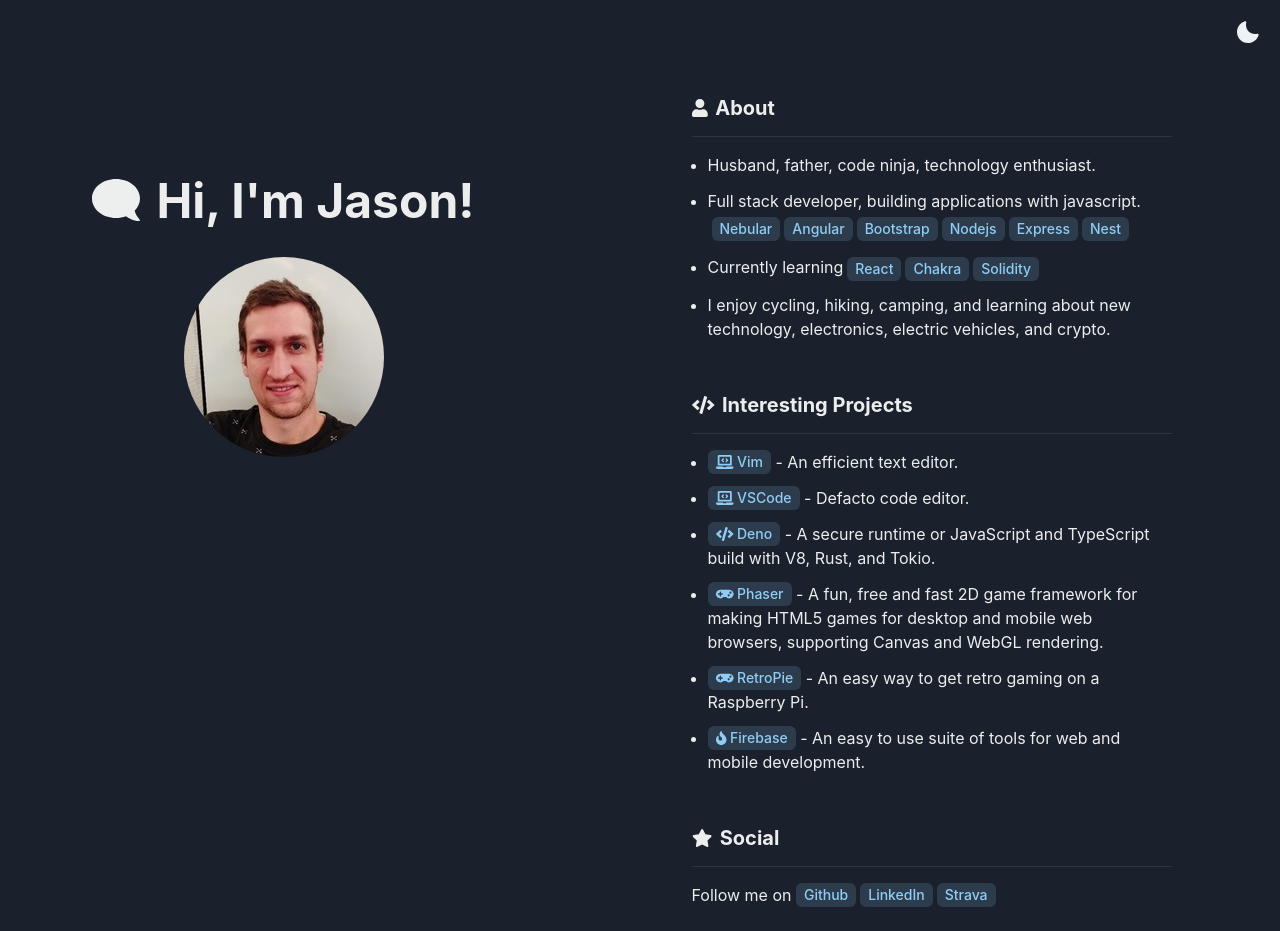
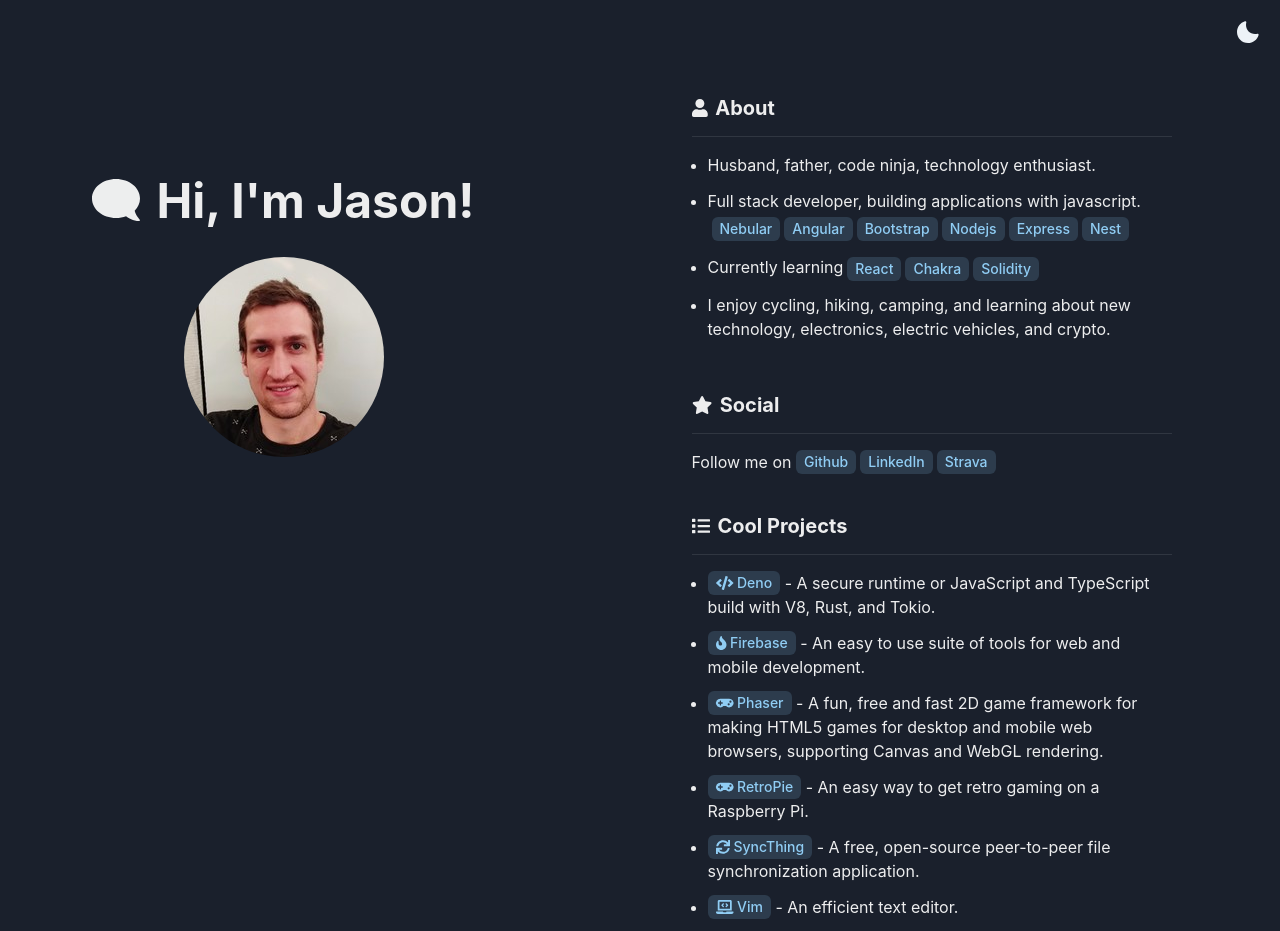
Before and after one commit to jrasm91/jrasm.com, a React (Create React App) app: page / in a window 1280 px wide. Shown: the top 931 px of the page. Built offline with nearby package versions, Linux system fonts and the light colour scheme.

Commit message:
feat: update projects

```diff
--- a/src/components/ProjectsCard.tsx
+++ b/src/components/ProjectsCard.tsx
@@ -1,17 +1,21 @@
 import { Divider, Heading, ListItem, Tag, TagLabel, UnorderedList } from '@chakra-ui/react';
-import { faCode, faFire, faGamepad, faLaptopCode } from '@fortawesome/free-solid-svg-icons';
+import { faCode, faFire, faGamepad, faLaptopCode, faList, faSync } from '@fortawesome/free-solid-svg-icons';
 import { FontAwesomeIcon } from '@fortawesome/react-fontawesome';
 import { Card } from '../components';
 
 export function ProjectsCard() {
   const projects = [
-    { icon: faLaptopCode, name: 'Vim', description: 'An efficient text editor.', link: 'https://vim.org' },
-    { icon: faLaptopCode, name: 'VSCode', description: 'Defacto code editor.', link: 'https://code.visualstudio.com' },
     {
       icon: faCode,
       name: 'Deno',
       description: 'A secure runtime or JavaScript and TypeScript build with V8, Rust, and Tokio.',
       link: 'https://deno.land',
+    },
+    {
+      icon: faFire,
+      name: 'Firebase',
+      description: 'An easy to use suite of tools for web and mobile development.',
+      link: 'https://firebase.google.com',
     },
     {
       icon: faGamepad,
@@ -27,17 +31,19 @@
       link: 'https://retropi.org.uk',
     },
     {
-      icon: faFire,
-      name: 'Firebase',
-      description: 'An easy to use suite of tools for web and mobile development.',
-      link: 'https://firebase.google.com',
+      icon: faSync,
+      name: 'SyncThing',
+      description: 'A free, open-source peer-to-peer file synchronization application.',
+      link: 'https://syncthing.net',
     },
+    { icon: faLaptopCode, name: 'Vim', description: 'An efficient text editor.', link: 'https://vim.org' },
+    { icon: faLaptopCode, name: 'VSCode', description: 'Defacto code editor.', link: 'https://code.visualstudio.com' },
   ];
   return (
     <Card>
       <Heading size="md" mb="2">
-        <FontAwesomeIcon icon={faCode} style={{ marginRight: '0.5rem', fontSize: '1.125rem' }} />
-        Interesting Projects
+        <FontAwesomeIcon icon={faList} style={{ marginRight: '0.5rem', fontSize: '1.125rem' }} />
+        Cool Projects
       </Heading>
       <Divider m="1em 0" />
       <UnorderedList>
--- a/src/pages/Home.tsx
+++ b/src/pages/Home.tsx
@@ -19,8 +19,8 @@
         </VStack>
         <VStack>
           <AboutCard />
+          <SocialCard />
           <ProjectsCard />
-          <SocialCard />
         </VStack>
       </Flex>
     </Layout>
```
